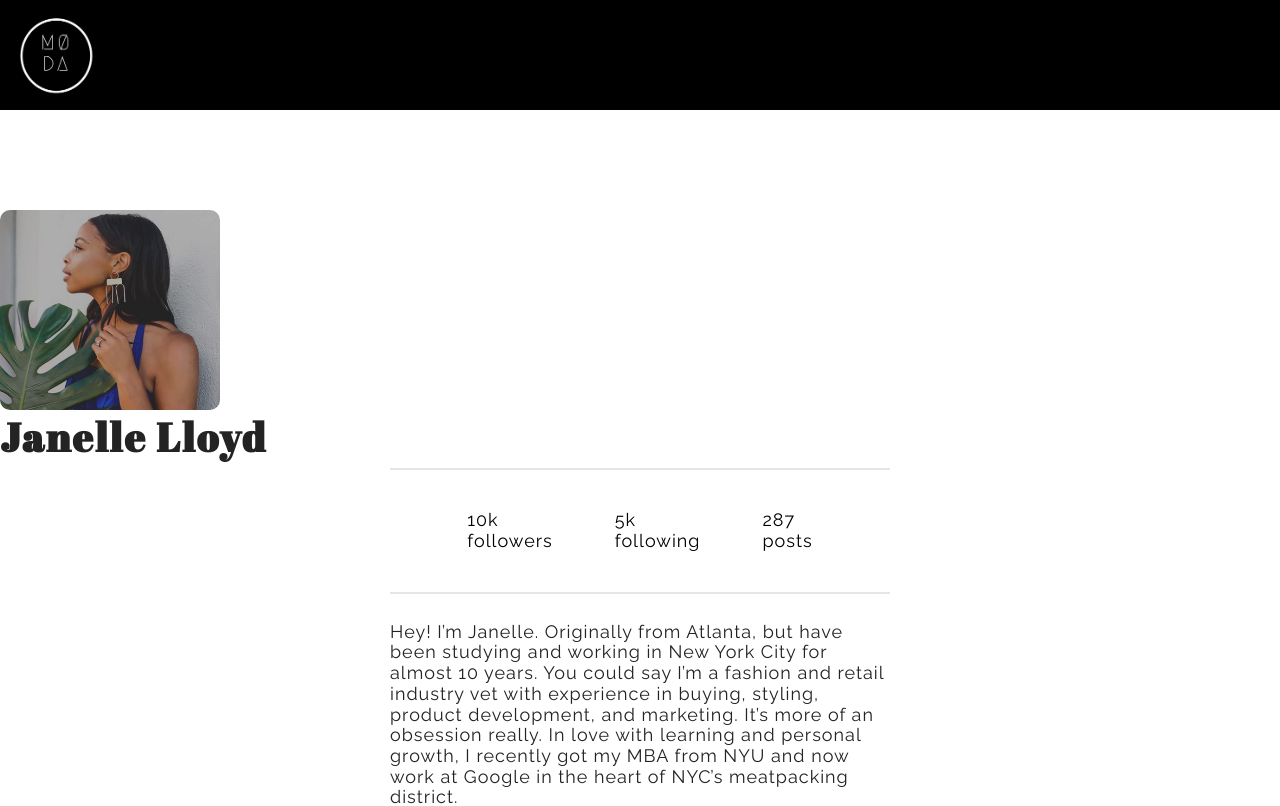
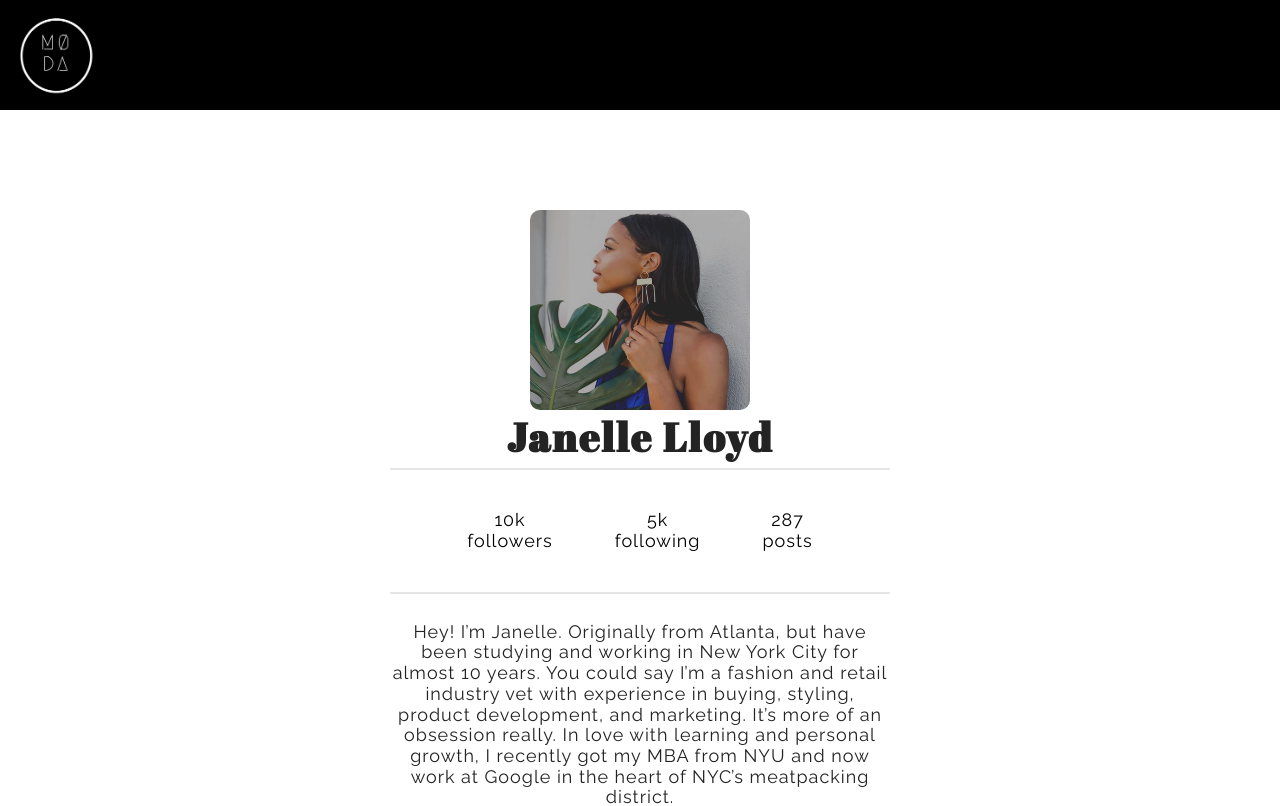
Before and after one commit to m-piechatzek/moda, a React (Create React App) app: page /profile in a window 1280 px wide. Shown: the top 806 px of the page. Built offline with nearby package versions, Linux system fonts and the light colour scheme; some icons are missing.

Commit message:
floating error fixed in profile css

```diff
--- a/src/components/Post.css
+++ b/src/components/Post.css
@@ -1,8 +1,6 @@
 @import url('https://fonts.googleapis.com/css?family=Abril+Fatface%7CRaleway');
 
-/*.App {
-  text-align: center;
-}*/
+
 body {
 	background-color: white;
 }
--- a/src/components/profile.css
+++ b/src/components/profile.css
@@ -1,5 +1,7 @@
 @import url('https://fonts.googleapis.com/css?family=Abril+Fatface|Raleway');
-
+.App {
+  text-align: center;
+}
 #headShot {
     height: 200px;
     width: 220px;
```
